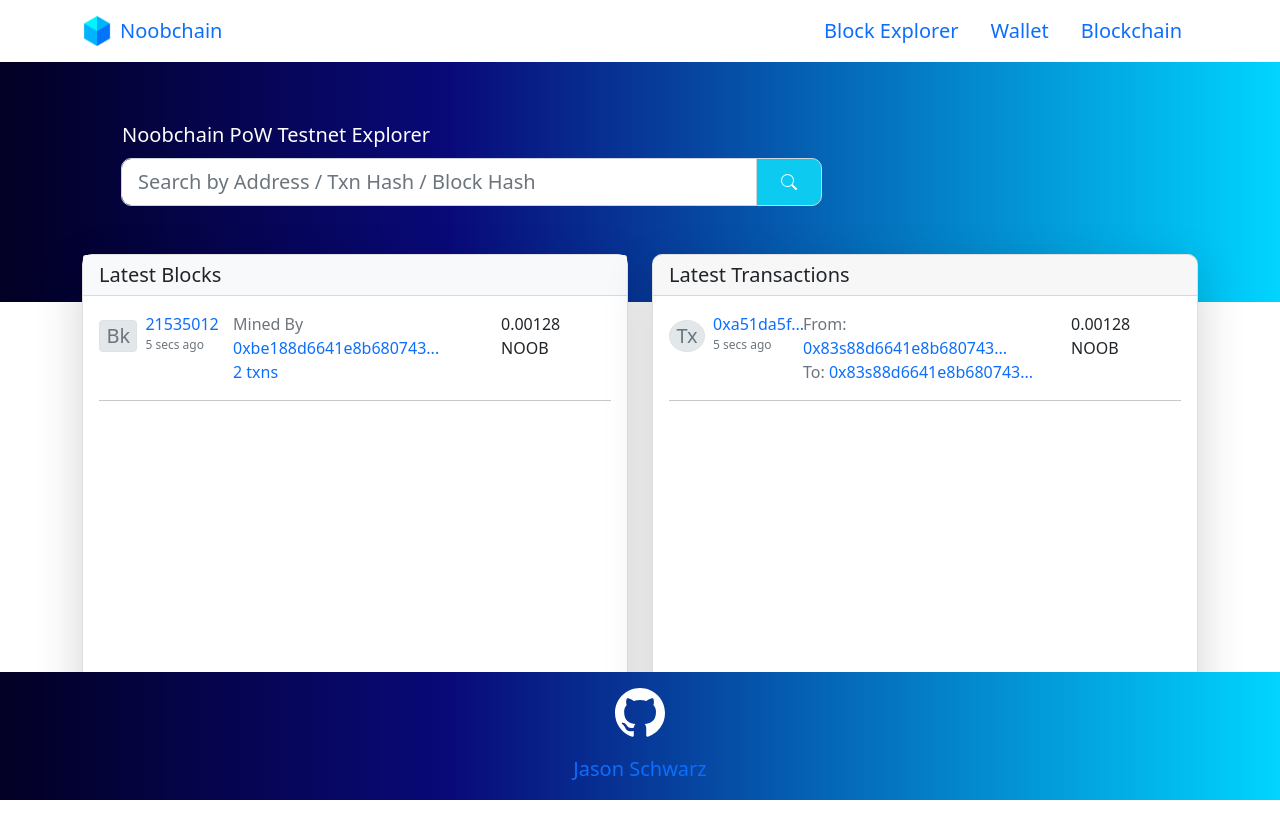
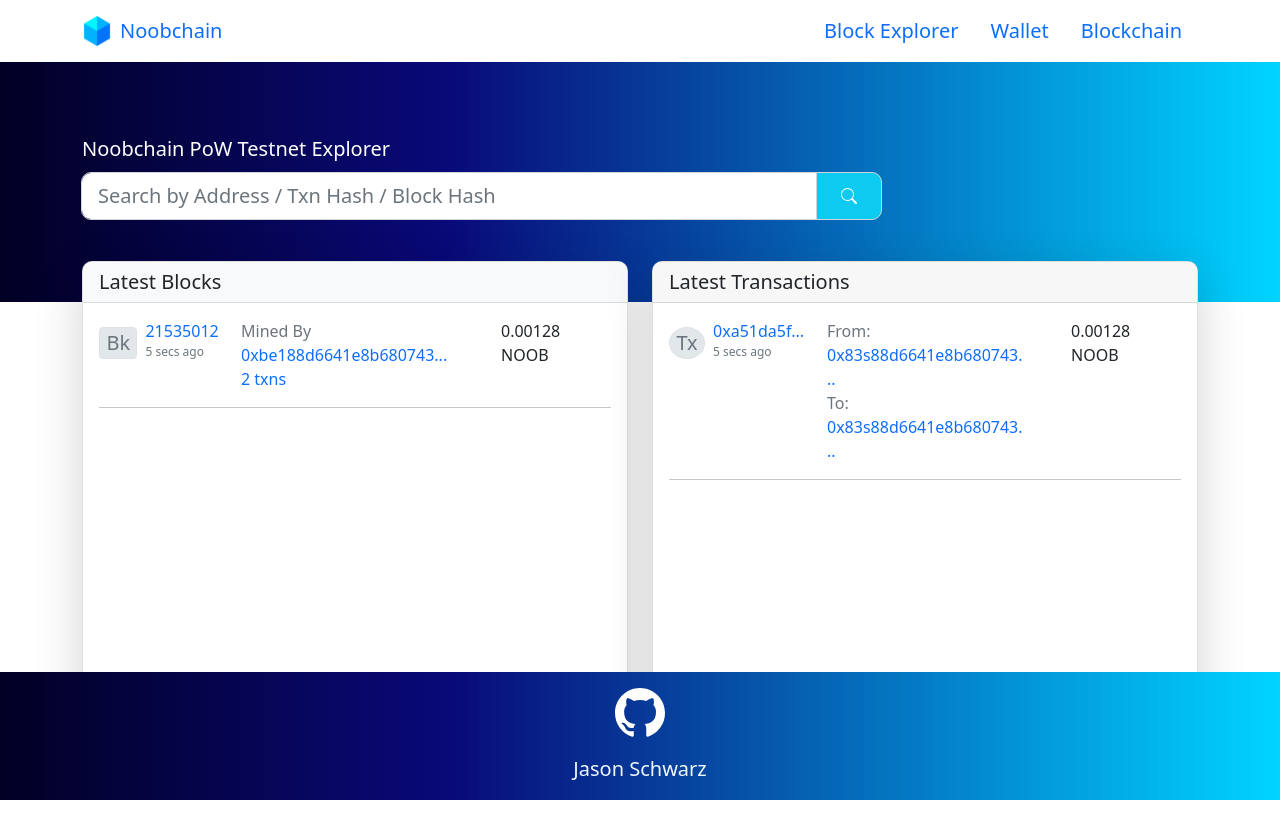
Before and after one commit to SmartGru25/Noobchain, a Next.js app: page / in a window 1280 px wide. Shown: the top 838 px of the page. Before the commit the page ends 800 px from the top, so only its background shows below. Built offline with nearby package versions, Linux system fonts and the light colour scheme.

Commit message:
Block-Explorer: Update CSS

```diff
--- a/Components/Footer.js
+++ b/Components/Footer.js
@@ -34,9 +34,7 @@ const Footer = () => {
           target="_blank"
           rel="noreferrer"
           className={styles.github}
-        >
-          Jason Schwarz
-        </a>
+        ></a>
       </p>
     </div>
   );
--- a/pages/index.js
+++ b/pages/index.js
@@ -15,7 +15,14 @@ export default function Home() {
   };
   return (
     <>
-      <div className={styles.background}>
+      <div className={styles.background}></div>
+      <div
+        className="container position-relative "
+        style={{
+          bottom: "11rem",
+          zIndex: "2",
+        }}
+      >
         <div className={styles.landingText}>
           <label htmlFor="basic-url" className="text-white py-2 fs-5">
             Noobchain PoW Testnet Explorer
@@ -38,6 +45,7 @@ export default function Home() {
               style={{
                 borderTopRightRadius: "10px",
                 borderBottomRightRadius: "10px",
+                cursor: "pointer",
               }}
             >
               <svg
@@ -48,27 +56,33 @@ export default function Home() {
                 fill="currentColor"
                 className="bi bi-search"
                 viewBox="0 0 16 16"
+                cursor="pointer"
               >
                 <path d="M11.742 10.344a6.5 6.5 0 1 0-1.397 1.398h-.001c.03.04.062.078.098.115l3.85 3.85a1 1 0 0 0 1.415-1.414l-3.85-3.85a1.007 1.007 0 0 0-.115-.1zM12 6.5a5.5 5.5 0 1 1-11 0 5.5 5.5 0 0 1 11 0z" />
               </svg>
             </span>
           </div>
         </div>
-      </div>
-
-      <div className="container">
         <div className="row">
           <div className="col-lg-6">
             <div
-              className="card shadow-lg"
-              style={{ borderRadius: "10px", bottom: "3rem", height: "30rem" }}
+              className="card shadow-lg mb-5"
+              style={{ borderRadius: "10px", top: "3rem", height: "30rem" }}
             >
               {/* BLOCKS */}
-              <h5 className="card-header bg-light">Latest Blocks</h5>
+              <h5
+                className="card-header bg-light"
+                style={{
+                  borderTopLeftRadius: "10px",
+                  borderTopRightRadius: "10px",
+                }}
+              >
+                Latest Blocks
+              </h5>
               <div className="card-body">
                 <div className="row">
                   {/* col 1 */}
-                  <div className="col-sm-3">
+                  <div className="col-md-3">
                     <div>
                       <div className=" d-flex align-items-center">
                         <div className="">
@@ -101,8 +115,8 @@ export default function Home() {
                     </div>
                   </div>
                   {/* col 2 */}
-                  <div className="col-sm-6">
-                    <div className="">
+                  <div className="col-md-6">
+                    <div className="px-2">
                       <div className="text-secondary">
                         Mined By{" "}
                         <a href="#" className={styles.noDecor}>
@@ -117,7 +131,7 @@ export default function Home() {
                     </div>
                   </div>
                   {/* col 3 */}
-                  <div className="col-sm-3">
+                  <div className="col-md-3">
                     <div className=" ">
                       <div className="  d-flex justify-content-end ">
                         0.00128 NOOB
@@ -141,22 +155,29 @@ export default function Home() {
               </div>
             </div>
           </div>
-
           <div className="col-lg-6">
             <div
-              className="card shadow-lg"
+              className="card shadow-lg mb-5"
               style={{
                 borderRadius: "10px",
-                bottom: "3rem",
+                top: "3rem",
                 height: "30rem",
               }}
             >
               {/* TRANSACTIONS */}
-              <h5 className="card-header">Latest Transactions</h5>
+              <h5
+                className="card-header"
+                style={{
+                  borderTopLeftRadius: "10px",
+                  borderTopRightRadius: "10px",
+                }}
+              >
+                Latest Transactions
+              </h5>
               <div className="card-body">
                 <div className="row">
                   {/* col 1 */}
-                  <div className="col-sm-3">
+                  <div className="col-md-3">
                     <div>
                       <div className=" d-flex align-items-center">
                         <div className="">
@@ -189,8 +210,8 @@ export default function Home() {
                     </div>
                   </div>
                   {/* col 2 */}
-                  <div className="col-sm-6">
-                    <div className="">
+                  <div className="col-md-6">
+                    <div className="px-4">
                       <div className="text-secondary">
                         From:{" "}
                         <a href="#" className={styles.noDecor}>
@@ -206,7 +227,7 @@ export default function Home() {
                     </div>
                   </div>
                   {/* col 3 */}
-                  <div className="col-sm-3">
+                  <div className="col-md-3">
                     <div className=" ">
                       <div className="  d-flex justify-content-end ">
                         0.00128 NOOB
--- a/styles/BlockExplorer.module.css
+++ b/styles/BlockExplorer.module.css
@@ -1,26 +1,19 @@
-.container {
-  padding: 0 2rem;
-}
-.landingImage {
-  z-index: 0;
-  position: relative;
-  padding: 50px;
-}
-
 .landingText {
-  position: relative;
-  z-index: 1;
-  max-width: 700px;
-  left: 4.5rem;
+  max-width: 800px;
 }
 
 .github {
   text-decoration: none;
   cursor: pointer;
+  color: aliceblue;
 }
 
-.landingForm {
-  z-index: 1;
+.github:after {
+  content: "Jason Schwarz";
+}
+.github:hover:after {
+  content: "Check me out on Github";
+  color: aliceblue;
 }
 
 .background {
@@ -33,7 +26,6 @@
   );
   width: 100%;
   height: 15rem;
-  z-index: 0;
   position: relative;
   padding: 50px;
 }
@@ -58,4 +50,5 @@
   color: white;
   text-align: center;
   padding: 1rem;
+  z-index: 3;
 }
```
